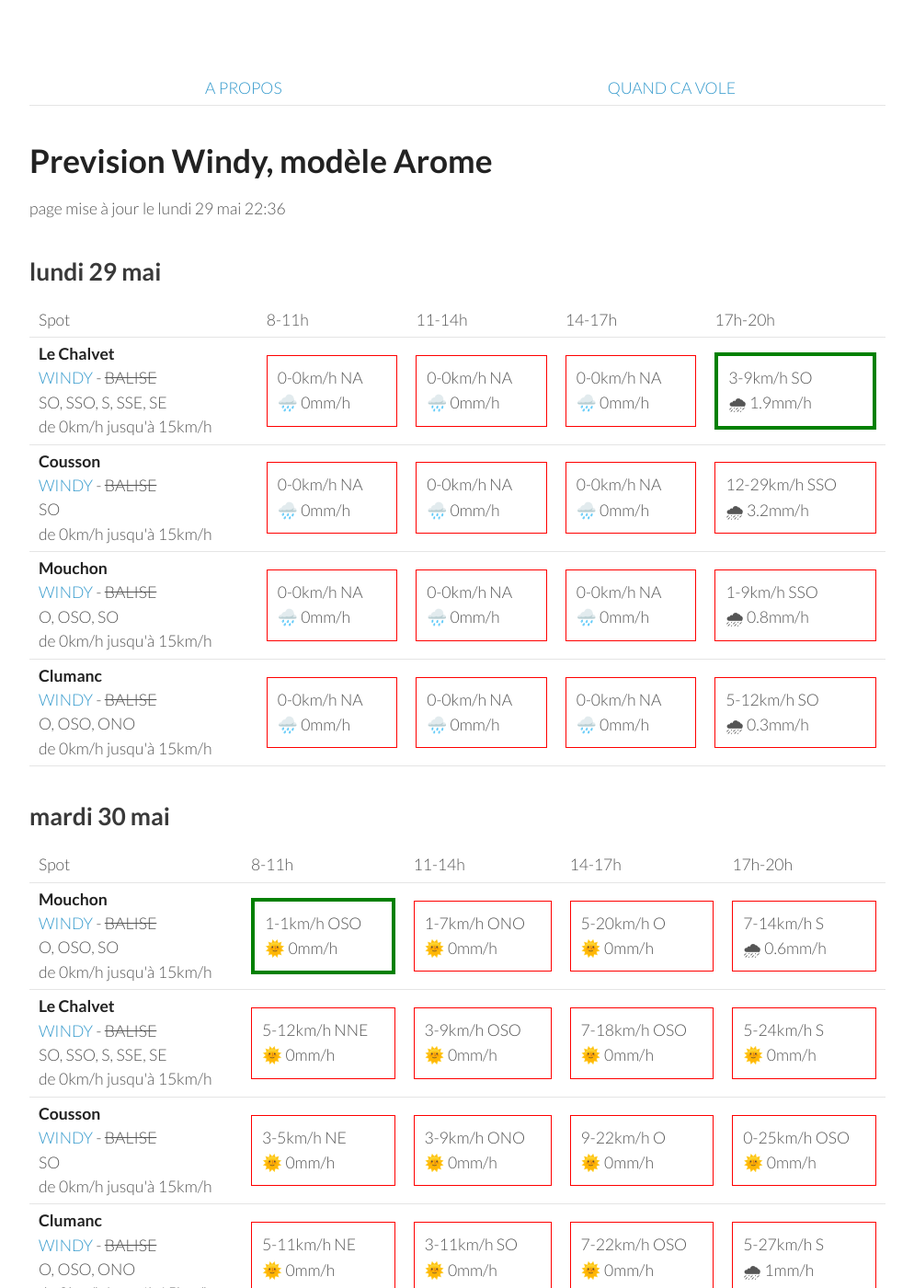
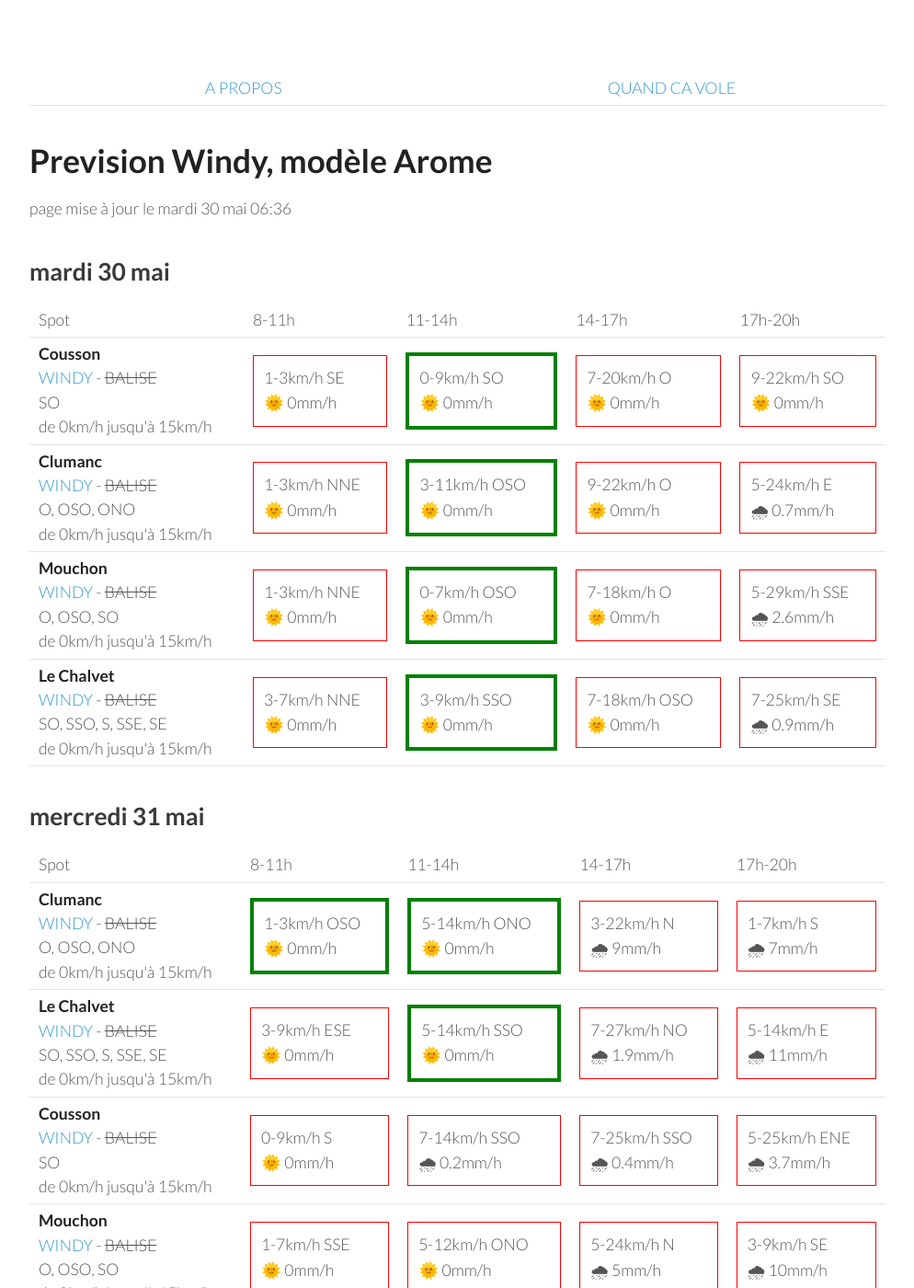
Before and after one commit to parapente-dans-le-nord/parapente-dans-le-nord.github.io, a Jekyll site: the page built from saint_andre.markdown, in a window 1280 px wide and 1400 px high. Shown: the whole window at 92% size, without its empty margins (26-1020 px from the left). Built offline with Jekyll 4.4.1, drawn with Linux system fonts in a browser that asks for light colours; some of the changed text lies outside the part shown.

Commit message:
update index.markdown

```diff
--- a/saint_andre.markdown
+++ b/saint_andre.markdown
@@ -7,60 +7,8 @@ title:  "Tous les spots"
 {: .links}
 
 # Prevision Windy, modèle Arome
-page mise à jour le lundi 29 mai 22:36
+page mise à jour le mardi 30 mai 06:36
 
-## lundi 29 mai
-
-{::nomarkdown}
-<table>
-  <tbody>
-    <tr>
-      <td>Spot</td>
-      <td>8-11h</td>
-      <td>11-14h</td>
-      <td>14-17h</td>
-      <td>17h-20h</td>
-    </tr>
-<tr>
-        <td><strong>Le Chalvet</strong><br><a href="https://windy.com/43.979/6.480?43.866,6.480,10,m:eSsaglX">WINDY</a> - <span class="no-balise"> BALISE </span><br> <span class="vent-favorable">SO, SSO, S, SSE, SE</span><br><span class="force-vent">de 0km/h jusqu'à 15km/h</span> </td>
-
-            <td><div class="not-flyable"><p>0-0km/h NA</p><p>🌧️ 0mm/h</p></div></td>
-            <td><div class="not-flyable"><p>0-0km/h NA</p><p>🌧️ 0mm/h</p></div></td>
-            <td><div class="not-flyable"><p>0-0km/h NA</p><p>🌧️ 0mm/h</p></div></td>
-            <td><div class="flyable"><p>3-9km/h SO</p><p>🌧 1.9mm/h</p></div></td>
-
-    </tr>
-<tr>
-        <td><strong>Cousson</strong><br><a href="https://windy.com/44.054/6.240?43.940,6.241,10,m:eSAaglz">WINDY</a> - <span class="no-balise"> BALISE </span><br> <span class="vent-favorable">SO</span><br><span class="force-vent">de 0km/h jusqu'à 15km/h</span> </td>
-
-            <td><div class="not-flyable"><p>0-0km/h NA</p><p>🌧️ 0mm/h</p></div></td>
-            <td><div class="not-flyable"><p>0-0km/h NA</p><p>🌧️ 0mm/h</p></div></td>
-            <td><div class="not-flyable"><p>0-0km/h NA</p><p>🌧️ 0mm/h</p></div></td>
-            <td><div class="not-flyable"><p>12-29km/h SSO</p><p>🌧 3.2mm/h</p></div></td>
-
-    </tr>
-<tr>
-        <td><strong>Mouchon</strong><br><a href="https://windy.com/43.992/6.424?43.878,6.425,10,m:eSuaglR">WINDY</a> - <span class="no-balise"> BALISE </span><br> <span class="vent-favorable">O, OSO, SO</span><br><span class="force-vent">de 0km/h jusqu'à 15km/h</span> </td>
-
-            <td><div class="not-flyable"><p>0-0km/h NA</p><p>🌧️ 0mm/h</p></div></td>
-            <td><div class="not-flyable"><p>0-0km/h NA</p><p>🌧️ 0mm/h</p></div></td>
-            <td><div class="not-flyable"><p>0-0km/h NA</p><p>🌧️ 0mm/h</p></div></td>
-            <td><div class="not-flyable"><p>1-9km/h SSO</p><p>🌧 0.8mm/h</p></div></td>
-
-    </tr>
-<tr>
-        <td><strong>Clumanc</strong><br><a href="https://windy.com/44.027/6.402?43.914,6.403,10,m:eSxaglP">WINDY</a> - <span class="no-balise"> BALISE </span><br> <span class="vent-favorable">O, OSO, ONO</span><br><span class="force-vent">de 0km/h jusqu'à 15km/h</span> </td>
-
-            <td><div class="not-flyable"><p>0-0km/h NA</p><p>🌧️ 0mm/h</p></div></td>
-            <td><div class="not-flyable"><p>0-0km/h NA</p><p>🌧️ 0mm/h</p></div></td>
-            <td><div class="not-flyable"><p>0-0km/h NA</p><p>🌧️ 0mm/h</p></div></td>
-            <td><div class="not-flyable"><p>5-12km/h SO</p><p>🌧 0.3mm/h</p></div></td>
-
-    </tr>
-
-</tbody>
-</table>
-{:/}
 ## mardi 30 mai
 
 {::nomarkdown}
@@ -74,42 +22,42 @@ page mise à jour le lundi 29 mai 22:36
       <td>17h-20h</td>
     </tr>
 <tr>
+        <td><strong>Cousson</strong><br><a href="https://windy.com/44.054/6.240?43.940,6.241,10,m:eSAaglz">WINDY</a> - <span class="no-balise"> BALISE </span><br> <span class="vent-favorable">SO</span><br><span class="force-vent">de 0km/h jusqu'à 15km/h</span> </td>
+
+            <td><div class="not-flyable"><p>1-3km/h SE</p><p>🌞 0mm/h</p></div></td>
+            <td><div class="flyable"><p>0-9km/h SO</p><p>🌞 0mm/h</p></div></td>
+            <td><div class="not-flyable"><p>7-20km/h O</p><p>🌞 0mm/h</p></div></td>
+            <td><div class="not-flyable"><p>9-22km/h SO</p><p>🌞 0mm/h</p></div></td>
+
+
+    </tr>
+<tr>
+        <td><strong>Clumanc</strong><br><a href="https://windy.com/44.027/6.402?43.914,6.403,10,m:eSxaglP">WINDY</a> - <span class="no-balise"> BALISE </span><br> <span class="vent-favorable">O, OSO, ONO</span><br><span class="force-vent">de 0km/h jusqu'à 15km/h</span> </td>
+
+            <td><div class="not-flyable"><p>1-3km/h NNE</p><p>🌞 0mm/h</p></div></td>
+            <td><div class="flyable"><p>3-11km/h OSO</p><p>🌞 0mm/h</p></div></td>
+            <td><div class="not-flyable"><p>9-22km/h O</p><p>🌞 0mm/h</p></div></td>
+            <td><div class="not-flyable"><p>5-24km/h E</p><p>🌧 0.7mm/h</p></div></td>
+
+
+    </tr>
+<tr>
         <td><strong>Mouchon</strong><br><a href="https://windy.com/43.992/6.424?43.878,6.425,10,m:eSuaglR">WINDY</a> - <span class="no-balise"> BALISE </span><br> <span class="vent-favorable">O, OSO, SO</span><br><span class="force-vent">de 0km/h jusqu'à 15km/h</span> </td>
 
-            <td><div class="flyable"><p>1-1km/h OSO</p><p>🌞 0mm/h</p></div></td>
-            <td><div class="not-flyable"><p>1-7km/h ONO</p><p>🌞 0mm/h</p></div></td>
-            <td><div class="not-flyable"><p>5-20km/h O</p><p>🌞 0mm/h</p></div></td>
-            <td><div class="not-flyable"><p>7-14km/h S</p><p>🌧 0.6mm/h</p></div></td>
+            <td><div class="not-flyable"><p>1-3km/h NNE</p><p>🌞 0mm/h</p></div></td>
+            <td><div class="flyable"><p>0-7km/h OSO</p><p>🌞 0mm/h</p></div></td>
+            <td><div class="not-flyable"><p>7-18km/h O</p><p>🌞 0mm/h</p></div></td>
+            <td><div class="not-flyable"><p>5-29km/h SSE</p><p>🌧 2.6mm/h</p></div></td>
 
 
     </tr>
 <tr>
         <td><strong>Le Chalvet</strong><br><a href="https://windy.com/43.979/6.480?43.866,6.480,10,m:eSsaglX">WINDY</a> - <span class="no-balise"> BALISE </span><br> <span class="vent-favorable">SO, SSO, S, SSE, SE</span><br><span class="force-vent">de 0km/h jusqu'à 15km/h</span> </td>
 
-            <td><div class="not-flyable"><p>5-12km/h NNE</p><p>🌞 0mm/h</p></div></td>
-            <td><div class="not-flyable"><p>3-9km/h OSO</p><p>🌞 0mm/h</p></div></td>
+            <td><div class="not-flyable"><p>3-7km/h NNE</p><p>🌞 0mm/h</p></div></td>
+            <td><div class="flyable"><p>3-9km/h SSO</p><p>🌞 0mm/h</p></div></td>
             <td><div class="not-flyable"><p>7-18km/h OSO</p><p>🌞 0mm/h</p></div></td>
-            <td><div class="not-flyable"><p>5-24km/h S</p><p>🌞 0mm/h</p></div></td>
-
-
-    </tr>
-<tr>
-        <td><strong>Cousson</strong><br><a href="https://windy.com/44.054/6.240?43.940,6.241,10,m:eSAaglz">WINDY</a> - <span class="no-balise"> BALISE </span><br> <span class="vent-favorable">SO</span><br><span class="force-vent">de 0km/h jusqu'à 15km/h</span> </td>
-
-            <td><div class="not-flyable"><p>3-5km/h NE</p><p>🌞 0mm/h</p></div></td>
-            <td><div class="not-flyable"><p>3-9km/h ONO</p><p>🌞 0mm/h</p></div></td>
-            <td><div class="not-flyable"><p>9-22km/h O</p><p>🌞 0mm/h</p></div></td>
-            <td><div class="not-flyable"><p>0-25km/h OSO</p><p>🌞 0mm/h</p></div></td>
-
-
-    </tr>
-<tr>
-        <td><strong>Clumanc</strong><br><a href="https://windy.com/44.027/6.402?43.914,6.403,10,m:eSxaglP">WINDY</a> - <span class="no-balise"> BALISE </span><br> <span class="vent-favorable">O, OSO, ONO</span><br><span class="force-vent">de 0km/h jusqu'à 15km/h</span> </td>
-
-            <td><div class="not-flyable"><p>5-11km/h NE</p><p>🌞 0mm/h</p></div></td>
-            <td><div class="not-flyable"><p>3-11km/h SO</p><p>🌞 0mm/h</p></div></td>
-            <td><div class="not-flyable"><p>7-22km/h OSO</p><p>🌞 0mm/h</p></div></td>
-            <td><div class="not-flyable"><p>5-27km/h S</p><p>🌧 1mm/h</p></div></td>
+            <td><div class="not-flyable"><p>7-25km/h SE</p><p>🌧 0.9mm/h</p></div></td>
 
 
     </tr>
@@ -130,42 +78,42 @@ page mise à jour le lundi 29 mai 22:36
       <td>17h-20h</td>
     </tr>
 <tr>
-        <td><strong>Cousson</strong><br><a href="https://windy.com/44.054/6.240?43.940,6.241,10,m:eSAaglz">WINDY</a> - <span class="no-balise"> BALISE </span><br> <span class="vent-favorable">SO</span><br><span class="force-vent">de 0km/h jusqu'à 15km/h</span> </td>
+        <td><strong>Clumanc</strong><br><a href="https://windy.com/44.027/6.402?43.914,6.403,10,m:eSxaglP">WINDY</a> - <span class="no-balise"> BALISE </span><br> <span class="vent-favorable">O, OSO, ONO</span><br><span class="force-vent">de 0km/h jusqu'à 15km/h</span> </td>
 
-            <td><div class="not-flyable"><p>5-14km/h ESE</p><p>🌞 0mm/h</p></div></td>
-            <td><div class="not-flyable"><p>1-24km/h ESE</p><p>🌧 0.6mm/h</p></div></td>
-            <td><div class="not-flyable"><p>3-27km/h NNE</p><p>🌧 1.8mm/h</p></div></td>
-            <td><div class="not-flyable"><p>5-25km/h NNE</p><p>🌧 7mm/h</p></div></td>
+            <td><div class="flyable"><p>1-3km/h OSO</p><p>🌞 0mm/h</p></div></td>
+            <td><div class="flyable"><p>5-14km/h ONO</p><p>🌞 0mm/h</p></div></td>
+            <td><div class="not-flyable"><p>3-22km/h N</p><p>🌧 9mm/h</p></div></td>
+            <td><div class="not-flyable"><p>1-7km/h S</p><p>🌧 7mm/h</p></div></td>
 
 
     </tr>
 <tr>
         <td><strong>Le Chalvet</strong><br><a href="https://windy.com/43.979/6.480?43.866,6.480,10,m:eSsaglX">WINDY</a> - <span class="no-balise"> BALISE </span><br> <span class="vent-favorable">SO, SSO, S, SSE, SE</span><br><span class="force-vent">de 0km/h jusqu'à 15km/h</span> </td>
 
-            <td><div class="not-flyable"><p>3-7km/h ENE</p><p>🌞 0mm/h</p></div></td>
-            <td><div class="not-flyable"><p>5-18km/h E</p><p>🌧 2.2mm/h</p></div></td>
-            <td><div class="not-flyable"><p>5-22km/h ESE</p><p>🌧 0.5mm/h</p></div></td>
-            <td><div class="not-flyable"><p>1-37km/h NE</p><p>🌧 4.3mm/h</p></div></td>
+            <td><div class="not-flyable"><p>3-9km/h ESE</p><p>🌞 0mm/h</p></div></td>
+            <td><div class="flyable"><p>5-14km/h SSO</p><p>🌞 0mm/h</p></div></td>
+            <td><div class="not-flyable"><p>7-27km/h NO</p><p>🌧 1.9mm/h</p></div></td>
+            <td><div class="not-flyable"><p>5-14km/h E</p><p>🌧 11mm/h</p></div></td>
+
+
+    </tr>
+<tr>
+        <td><strong>Cousson</strong><br><a href="https://windy.com/44.054/6.240?43.940,6.241,10,m:eSAaglz">WINDY</a> - <span class="no-balise"> BALISE </span><br> <span class="vent-favorable">SO</span><br><span class="force-vent">de 0km/h jusqu'à 15km/h</span> </td>
+
+            <td><div class="not-flyable"><p>0-9km/h S</p><p>🌞 0mm/h</p></div></td>
+            <td><div class="not-flyable"><p>7-14km/h SSO</p><p>🌧 0.2mm/h</p></div></td>
+            <td><div class="not-flyable"><p>7-25km/h SSO</p><p>🌧 0.4mm/h</p></div></td>
+            <td><div class="not-flyable"><p>5-25km/h ENE</p><p>🌧 3.7mm/h</p></div></td>
 
 
     </tr>
 <tr>
         <td><strong>Mouchon</strong><br><a href="https://windy.com/43.992/6.424?43.878,6.425,10,m:eSuaglR">WINDY</a> - <span class="no-balise"> BALISE </span><br> <span class="vent-favorable">O, OSO, SO</span><br><span class="force-vent">de 0km/h jusqu'à 15km/h</span> </td>
 
-            <td><div class="not-flyable"><p>5-7km/h SE</p><p>🌞 0mm/h</p></div></td>
-            <td><div class="not-flyable"><p>5-20km/h E</p><p>🌧 3.1mm/h</p></div></td>
-            <td><div class="not-flyable"><p>5-24km/h ESE</p><p>🌧 0.7mm/h</p></div></td>
-            <td><div class="not-flyable"><p>3-35km/h NNE</p><p>🌧 5mm/h</p></div></td>
-
-
-    </tr>
-<tr>
-        <td><strong>Clumanc</strong><br><a href="https://windy.com/44.027/6.402?43.914,6.403,10,m:eSxaglP">WINDY</a> - <span class="no-balise"> BALISE </span><br> <span class="vent-favorable">O, OSO, ONO</span><br><span class="force-vent">de 0km/h jusqu'à 15km/h</span> </td>
-
-            <td><div class="not-flyable"><p>1-3km/h NE</p><p>🌞 0mm/h</p></div></td>
-            <td><div class="not-flyable"><p>5-22km/h E</p><p>🌧 3.1mm/h</p></div></td>
-            <td><div class="not-flyable"><p>3-24km/h SE</p><p>🌧 1.3mm/h</p></div></td>
-            <td><div class="not-flyable"><p>3-33km/h NNE</p><p>🌧 6mm/h</p></div></td>
+            <td><div class="not-flyable"><p>1-7km/h SSE</p><p>🌞 0mm/h</p></div></td>
+            <td><div class="not-flyable"><p>5-12km/h ONO</p><p>🌞 0mm/h</p></div></td>
+            <td><div class="not-flyable"><p>5-24km/h N</p><p>🌧 5mm/h</p></div></td>
+            <td><div class="not-flyable"><p>3-9km/h SE</p><p>🌧 10mm/h</p></div></td>
 
 
     </tr>
@@ -188,30 +136,10 @@ page mise à jour le lundi 29 mai 22:36
 <tr>
         <td><strong>Cousson</strong><br><a href="https://windy.com/44.054/6.240?43.940,6.241,10,m:eSAaglz">WINDY</a> - <span class="no-balise"> BALISE </span><br> <span class="vent-favorable">SO</span><br><span class="force-vent">de 0km/h jusqu'à 15km/h</span> </td>
 
-            <td><div class="not-flyable"><p>5-18km/h ENE</p><p>🌞 0mm/h</p></div></td>
-            <td><div class="not-flyable"><p>3-20km/h SO</p><p>🌞 0mm/h</p></div></td>
-            <td><div class="not-flyable"><p>5-24km/h OSO</p><p>🌧 1.1mm/h</p></div></td>
-            <td><div class="not-flyable"><p>3-27km/h ONO</p><p>🌧 3.6mm/h</p></div></td>
-
-
-    </tr>
-<tr>
-        <td><strong>Clumanc</strong><br><a href="https://windy.com/44.027/6.402?43.914,6.403,10,m:eSxaglP">WINDY</a> - <span class="no-balise"> BALISE </span><br> <span class="vent-favorable">O, OSO, ONO</span><br><span class="force-vent">de 0km/h jusqu'à 15km/h</span> </td>
-
-            <td><div class="not-flyable"><p>3-16km/h E</p><p>🌞 0mm/h</p></div></td>
-            <td><div class="not-flyable"><p>5-25km/h SE</p><p>🌞 0mm/h</p></div></td>
-            <td><div class="not-flyable"><p>3-25km/h SE</p><p>🌧 0.3mm/h</p></div></td>
-            <td><div class="not-flyable"><p>1-27km/h NO</p><p>🌧 2.1mm/h</p></div></td>
-
-
-    </tr>
-<tr>
-        <td><strong>Mouchon</strong><br><a href="https://windy.com/43.992/6.424?43.878,6.425,10,m:eSuaglR">WINDY</a> - <span class="no-balise"> BALISE </span><br> <span class="vent-favorable">O, OSO, SO</span><br><span class="force-vent">de 0km/h jusqu'à 15km/h</span> </td>
-
-            <td><div class="not-flyable"><p>3-12km/h E</p><p>🌞 0mm/h</p></div></td>
-            <td><div class="not-flyable"><p>7-27km/h ESE</p><p>🌞 0mm/h</p></div></td>
-            <td><div class="not-flyable"><p>5-27km/h SE</p><p>🌧 0.2mm/h</p></div></td>
-            <td><div class="not-flyable"><p>0-25km/h NNO</p><p>🌧 1.8mm/h</p></div></td>
+            <td><div class="not-flyable"><p>5-16km/h ENE</p><p>🌞 0mm/h</p></div></td>
+            <td><div class="not-flyable"><p>3-18km/h OSO</p><p>🌞 0mm/h</p></div></td>
+            <td><div class="not-flyable"><p>5-22km/h SO</p><p>🌧 0.9mm/h</p></div></td>
+            <td><div class="not-flyable"><p>5-27km/h OSO</p><p>🌧 3.4mm/h</p></div></td>
 
 
     </tr>
@@ -219,9 +147,29 @@ page mise à jour le lundi 29 mai 22:36
         <td><strong>Le Chalvet</strong><br><a href="https://windy.com/43.979/6.480?43.866,6.480,10,m:eSsaglX">WINDY</a> - <span class="no-balise"> BALISE </span><br> <span class="vent-favorable">SO, SSO, S, SSE, SE</span><br><span class="force-vent">de 0km/h jusqu'à 15km/h</span> </td>
 
             <td><div class="not-flyable"><p>1-12km/h ENE</p><p>🌞 0mm/h</p></div></td>
-            <td><div class="not-flyable"><p>9-29km/h ESE</p><p>🌞 0mm/h</p></div></td>
-            <td><div class="not-flyable"><p>7-29km/h ESE</p><p>🌞 0mm/h</p></div></td>
-            <td><div class="not-flyable"><p>1-31km/h ESE</p><p>🌧 2.3mm/h</p></div></td>
+            <td><div class="not-flyable"><p>7-24km/h ESE</p><p>🌞 0mm/h</p></div></td>
+            <td><div class="not-flyable"><p>5-25km/h SE</p><p>🌧 0.2mm/h</p></div></td>
+            <td><div class="not-flyable"><p>5-24km/h OSO</p><p>🌧 1.4mm/h</p></div></td>
+
+
+    </tr>
+<tr>
+        <td><strong>Mouchon</strong><br><a href="https://windy.com/43.992/6.424?43.878,6.425,10,m:eSuaglR">WINDY</a> - <span class="no-balise"> BALISE </span><br> <span class="vent-favorable">O, OSO, SO</span><br><span class="force-vent">de 0km/h jusqu'à 15km/h</span> </td>
+
+            <td><div class="not-flyable"><p>1-12km/h E</p><p>🌞 0mm/h</p></div></td>
+            <td><div class="not-flyable"><p>5-22km/h ESE</p><p>🌞 0mm/h</p></div></td>
+            <td><div class="not-flyable"><p>3-24km/h SSE</p><p>🌧 0.2mm/h</p></div></td>
+            <td><div class="not-flyable"><p>5-24km/h OSO</p><p>🌧 2mm/h</p></div></td>
+
+
+    </tr>
+<tr>
+        <td><strong>Clumanc</strong><br><a href="https://windy.com/44.027/6.402?43.914,6.403,10,m:eSxaglP">WINDY</a> - <span class="no-balise"> BALISE </span><br> <span class="vent-favorable">O, OSO, ONO</span><br><span class="force-vent">de 0km/h jusqu'à 15km/h</span> </td>
+
+            <td><div class="not-flyable"><p>3-14km/h ENE</p><p>🌞 0mm/h</p></div></td>
+            <td><div class="not-flyable"><p>3-22km/h SE</p><p>🌞 0mm/h</p></div></td>
+            <td><div class="not-flyable"><p>1-22km/h S</p><p>🌧 0.2mm/h</p></div></td>
+            <td><div class="not-flyable"><p>5-24km/h OSO</p><p>🌧 2.4mm/h</p></div></td>
 
 
     </tr>
@@ -244,18 +192,28 @@ page mise à jour le lundi 29 mai 22:36
 <tr>
         <td><strong>Le Chalvet</strong><br><a href="https://windy.com/43.979/6.480?43.866,6.480,10,m:eSsaglX">WINDY</a> - <span class="no-balise"> BALISE </span><br> <span class="vent-favorable">SO, SSO, S, SSE, SE</span><br><span class="force-vent">de 0km/h jusqu'à 15km/h</span> </td>
 
-            <td><div class="not-flyable"><p>1-9km/h NNE</p><p>🌞 0mm/h</p></div></td>
-            <td><div class="flyable"><p>3-14km/h SSO</p><p>🌞 0mm/h</p></div></td>
+            <td><div class="not-flyable"><p>1-9km/h ENE</p><p>🌞 0mm/h</p></div></td>
+            <td><div class="not-flyable"><p>3-18km/h SSE</p><p>🌞 0mm/h</p></div></td>
             <td><div class="not-flyable"><p>5-27km/h SO</p><p>🌧 5mm/h</p></div></td>
             <td><div class="not-flyable"><p>1-24km/h N</p><p>🌧 1mm/h</p></div></td>
 
 
     </tr>
 <tr>
+        <td><strong>Cousson</strong><br><a href="https://windy.com/44.054/6.240?43.940,6.241,10,m:eSAaglz">WINDY</a> - <span class="no-balise"> BALISE </span><br> <span class="vent-favorable">SO</span><br><span class="force-vent">de 0km/h jusqu'à 15km/h</span> </td>
+
+            <td><div class="not-flyable"><p>5-16km/h ENE</p><p>🌞 0mm/h</p></div></td>
+            <td><div class="not-flyable"><p>5-16km/h OSO</p><p>🌞 0mm/h</p></div></td>
+            <td><div class="not-flyable"><p>9-31km/h S</p><p>🌧 4.6mm/h</p></div></td>
+            <td><div class="not-flyable"><p>3-31km/h NNO</p><p>🌧 1.1mm/h</p></div></td>
+
+
+    </tr>
+<tr>
         <td><strong>Mouchon</strong><br><a href="https://windy.com/43.992/6.424?43.878,6.425,10,m:eSuaglR">WINDY</a> - <span class="no-balise"> BALISE </span><br> <span class="vent-favorable">O, OSO, SO</span><br><span class="force-vent">de 0km/h jusqu'à 15km/h</span> </td>
 
-            <td><div class="not-flyable"><p>1-9km/h ENE</p><p>🌞 0mm/h</p></div></td>
-            <td><div class="flyable"><p>3-14km/h OSO</p><p>🌞 0mm/h</p></div></td>
+            <td><div class="not-flyable"><p>1-11km/h E</p><p>🌞 0mm/h</p></div></td>
+            <td><div class="not-flyable"><p>3-16km/h S</p><p>🌞 0mm/h</p></div></td>
             <td><div class="not-flyable"><p>5-27km/h SSO</p><p>🌧 4.4mm/h</p></div></td>
             <td><div class="not-flyable"><p>1-24km/h NNO</p><p>🌧 0.7mm/h</p></div></td>
 
@@ -264,20 +222,10 @@ page mise à jour le lundi 29 mai 22:36
 <tr>
         <td><strong>Clumanc</strong><br><a href="https://windy.com/44.027/6.402?43.914,6.403,10,m:eSxaglP">WINDY</a> - <span class="no-balise"> BALISE </span><br> <span class="vent-favorable">O, OSO, ONO</span><br><span class="force-vent">de 0km/h jusqu'à 15km/h</span> </td>
 
-            <td><div class="not-flyable"><p>3-11km/h ENE</p><p>🌞 0mm/h</p></div></td>
-            <td><div class="not-flyable"><p>3-16km/h OSO</p><p>🌞 0mm/h</p></div></td>
+            <td><div class="not-flyable"><p>3-12km/h E</p><p>🌞 0mm/h</p></div></td>
+            <td><div class="not-flyable"><p>3-18km/h SSO</p><p>🌞 0mm/h</p></div></td>
             <td><div class="not-flyable"><p>7-29km/h SSO</p><p>🌧 4mm/h</p></div></td>
             <td><div class="not-flyable"><p>1-25km/h NO</p><p>🌧 1mm/h</p></div></td>
-
-
-    </tr>
-<tr>
-        <td><strong>Cousson</strong><br><a href="https://windy.com/44.054/6.240?43.940,6.241,10,m:eSAaglz">WINDY</a> - <span class="no-balise"> BALISE </span><br> <span class="vent-favorable">SO</span><br><span class="force-vent">de 0km/h jusqu'à 15km/h</span> </td>
-
-            <td><div class="not-flyable"><p>5-16km/h ENE</p><p>🌞 0mm/h</p></div></td>
-            <td><div class="not-flyable"><p>5-18km/h O</p><p>🌞 0mm/h</p></div></td>
-            <td><div class="not-flyable"><p>9-31km/h S</p><p>🌧 4.6mm/h</p></div></td>
-            <td><div class="not-flyable"><p>3-31km/h NNO</p><p>🌧 1.1mm/h</p></div></td>
 
 
     </tr>
```
